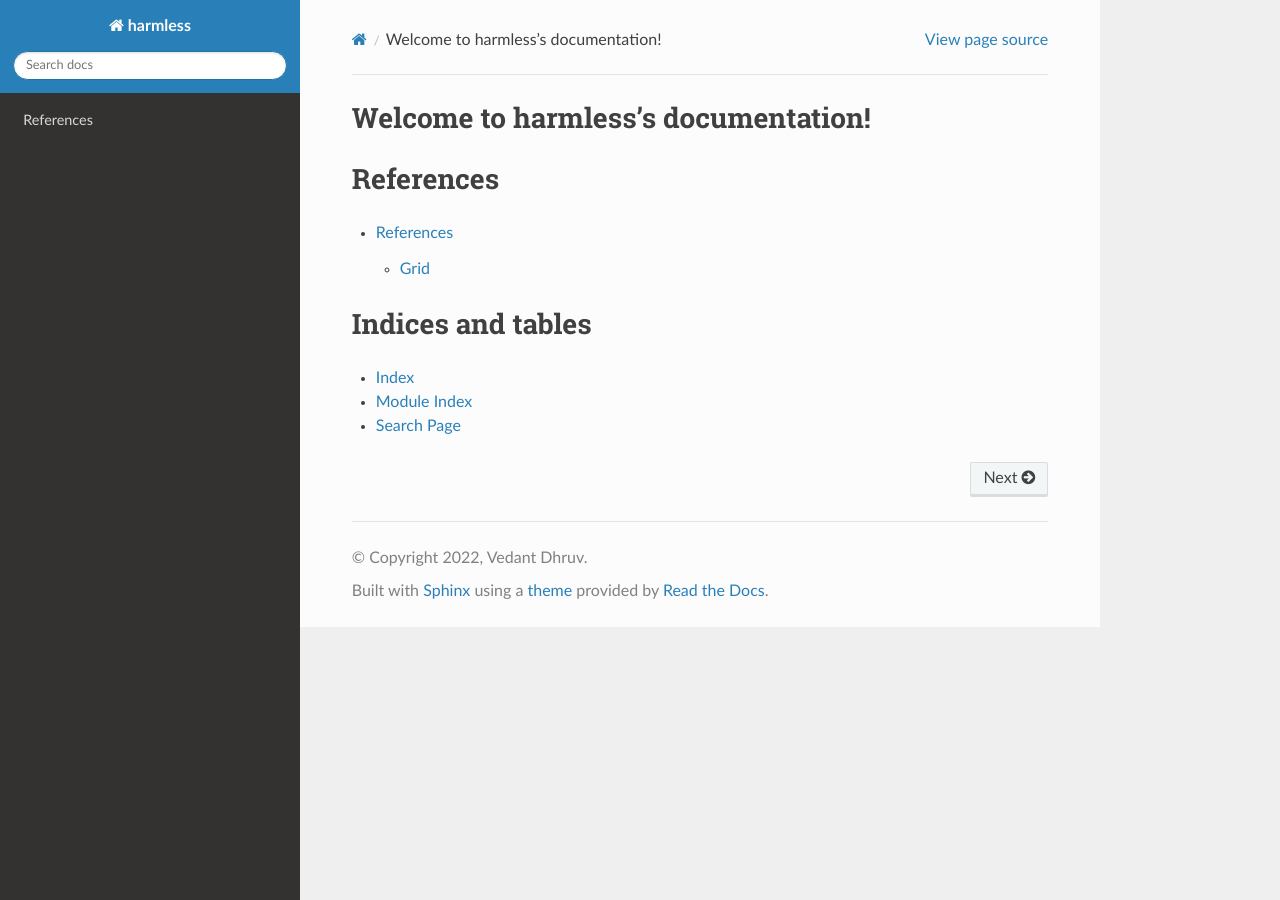
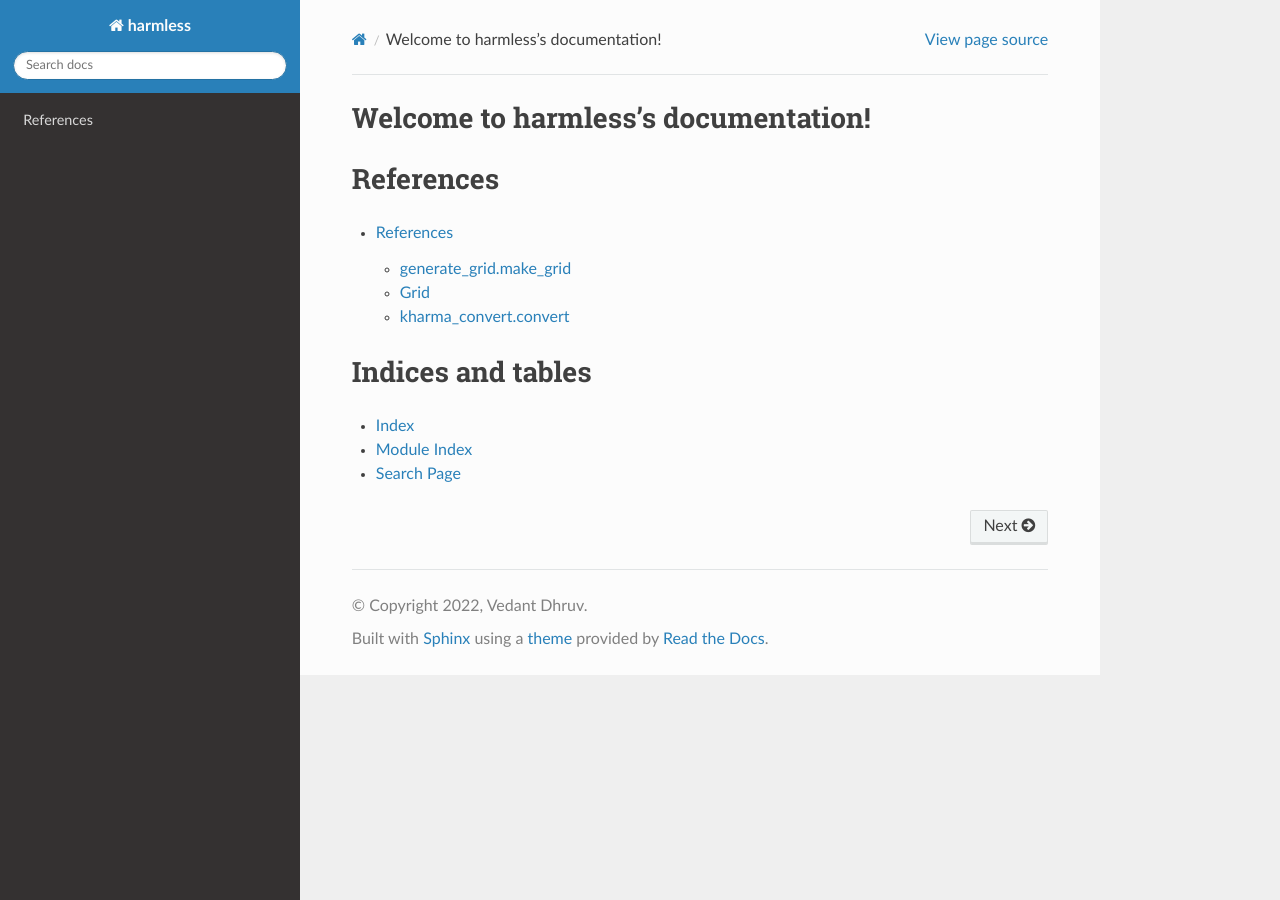
Before and after one commit to vedantdhruv96/harmless, a Sphinx documentation site: the page built from docs/source/index.rst, in a window 1280 px wide. Built offline with Sphinx 7.4.7 and the Read the Docs theme 2.0.0, drawn with Linux system fonts in a browser that asks for light colours.

Commit message:
Doing away with automodule or currentmodule and directly referencing functions and classes

```diff
--- a/docs/source/pages/references.rst
+++ b/docs/source/pages/references.rst
@@ -1,15 +1,17 @@
 References
 ==========
 
-.. automodule:: harmless.scripts.generate_grid
-  :members:
+generate_grid.make_grid
+~~~~~~~~~~~~~~~~~~~~~~~
 
-.. automodule:: harmless.scripts.kharma_convert
-  :members:
-
+.. autofunction:: harmless.scripts.generate_grid.make_grid
 
 Grid
 ~~~~
 
-.. automodule:: harmless.grid
-  :members:
+.. autoclass:: harmless.grid.Grid
+
+kharma_convert.convert
+~~~~~~~~~~~~~~~~~~~~~~
+
+.. autofunction:: harmless.scripts.kharma_convert.convert
```
